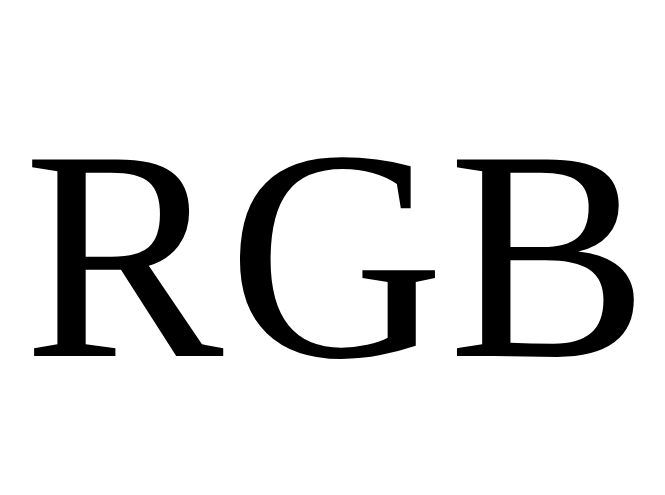
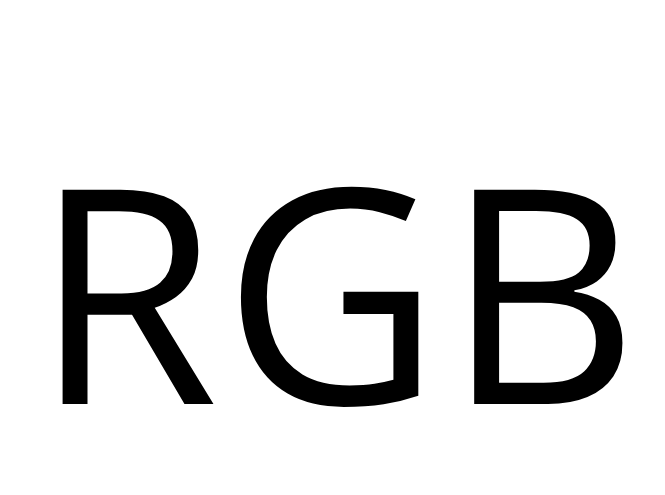
Before and after one commit to saurabhagarwal8/RGB, a plain HTML site: page index.html in a window 1280 px wide. Shown: the whole page, without its empty margins (304-969 px from the left). Drawn offline with nearby package versions, Linux system fonts and the light colour scheme.

Commit message:
initial commit

```diff
--- a/style.css
+++ b/style.css
@@ -1,6 +1,9 @@
+@import url('https://fonts.googleapis.com/css?family=Open+Sans&display=swap');
+
 body{
     text-align: center;
     vertical-align: middle;
+    font-family: 'Open Sans', sans-serif;
   }
 #rgb{
     padding-top: 75px;
```
